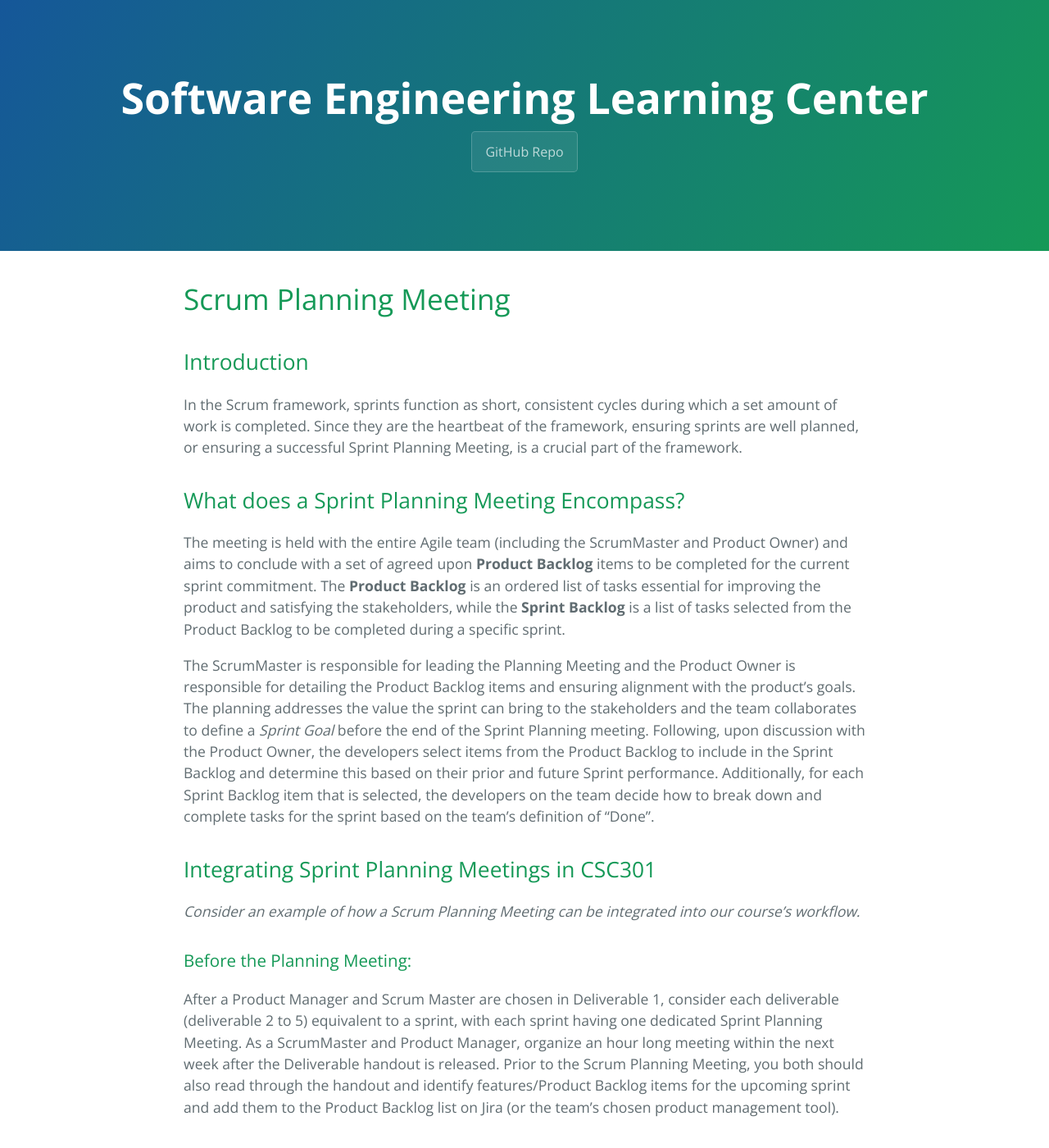
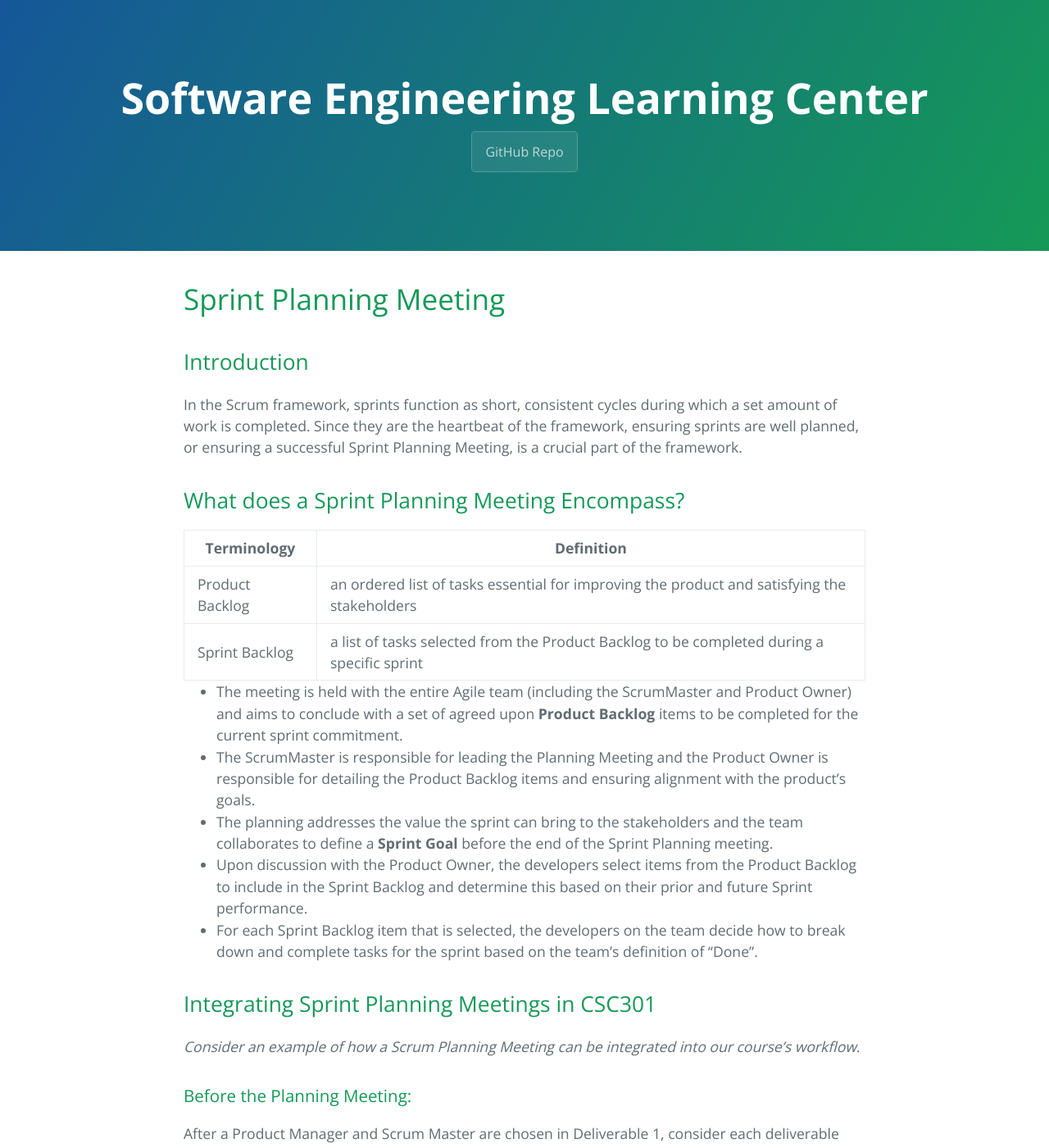
Before and after one commit to learning-software-engineering/learning-software-engineering.github.io, a Jekyll site: the page built from Topics/Software_Engineering/Scrum Planning Meeting.md, in a window 1280 px wide and 1400 px high. Shown: the whole window at 82% size. Built offline with Jekyll 4.4.1, drawn with Linux system fonts in a browser that asks for light colours; our own code applies the rules of GitHub Pages for plain Markdown files.

Commit message:
re-organized and fixed incorrect links

```diff
--- a/Topics/Software_Engineering/Scrum Planning Meeting.md
+++ b/Topics/Software_Engineering/Scrum Planning Meeting.md
@@ -1,13 +1,21 @@
-# Scrum Planning Meeting
+# Sprint Planning Meeting
 
 ## Introduction
 In the Scrum framework, sprints function as short, consistent cycles during which a set amount of work is completed. Since they are the heartbeat of the framework, ensuring sprints are well planned, or ensuring a successful Sprint Planning Meeting, is a crucial part of the framework.
 
 
 ## What does a Sprint Planning Meeting Encompass?
-The meeting is held with the entire Agile team (including the ScrumMaster and Product Owner) and aims to conclude with a set of agreed upon **Product Backlog** items to be completed for the current sprint commitment. The **Product Backlog** is an ordered list of tasks essential for improving the product and satisfying the stakeholders, while the **Sprint Backlog** is a list of tasks selected from the Product Backlog to be completed during a specific sprint.
 
-The ScrumMaster is responsible for leading the Planning Meeting and the Product Owner is responsible for detailing the Product Backlog items and ensuring alignment with the product’s goals. The planning addresses the value the sprint can bring to the stakeholders and the team collaborates to define a *Sprint Goal* before the end of the Sprint Planning meeting. Following, upon discussion with the Product Owner, the developers select items from the Product Backlog to include in the Sprint Backlog and determine this based on their prior and future Sprint performance. Additionally, for each Sprint Backlog item that is selected, the developers on the team decide how to break down and complete tasks for the sprint based on the team’s definition of “Done”.
+| Terminology | Definition |
+| -------- | ------- |
+| Product Backlog  | an ordered list of tasks essential for improving the product and satisfying the stakeholders  |
+| Sprint Backlog | a list of tasks selected from the Product Backlog to be completed during a specific sprint     |
+
+* The meeting is held with the entire Agile team (including the ScrumMaster and Product Owner) and aims to conclude with a set of agreed upon **Product Backlog** items to be completed for the current sprint commitment.
+* The ScrumMaster is responsible for leading the Planning Meeting and the Product Owner is responsible for detailing the Product Backlog items and ensuring alignment with the product’s goals.
+* The planning addresses the value the sprint can bring to the stakeholders and the team collaborates to define a **Sprint Goal** before the end of the Sprint Planning meeting.
+* Upon discussion with the Product Owner, the developers select items from the Product Backlog to include in the Sprint Backlog and determine this based on their prior and future Sprint performance.
+* For each Sprint Backlog item that is selected, the developers on the team decide how to break down and complete tasks for the sprint based on the team’s definition of “Done”.
 
 
 ## Integrating Sprint Planning Meetings in CSC301
@@ -27,6 +35,6 @@ Once the Sprint Backlog items are finalized, as the ScrumMaster, call for a grou
 The Sprint Planning Meeting lays the foundation for the sprint, helps the team understand their tasks and sets the stage for effective Scrum meetings in the weeks ahead. This meeting ensures everyone is aligned and ready for the work to come, making future collaborations smoother and more productive.
 
 ## Resources
-- [What is Sprint Planning](https://www.atlassian.com/agile/project-management/project-management-intro)
+- [What is Sprint Planning](https://www.scrum.org/resources/what-is-sprint-planning)
 - [Sprint Planning Learning Series](https://www.scrum.org/learning-series/sprint-planning)
-- [Sprint Planning Meeting: A Simple Cheat Sheet](https://www.wrike.com/blog/set-up-your-waterfall-workflow/)
+- [Sprint Planning Meeting: A Simple Cheat Sheet](https://www.leadingagile.com/2012/08/simple-cheat-sheet-to-sprint-planning-meeting/)
```
